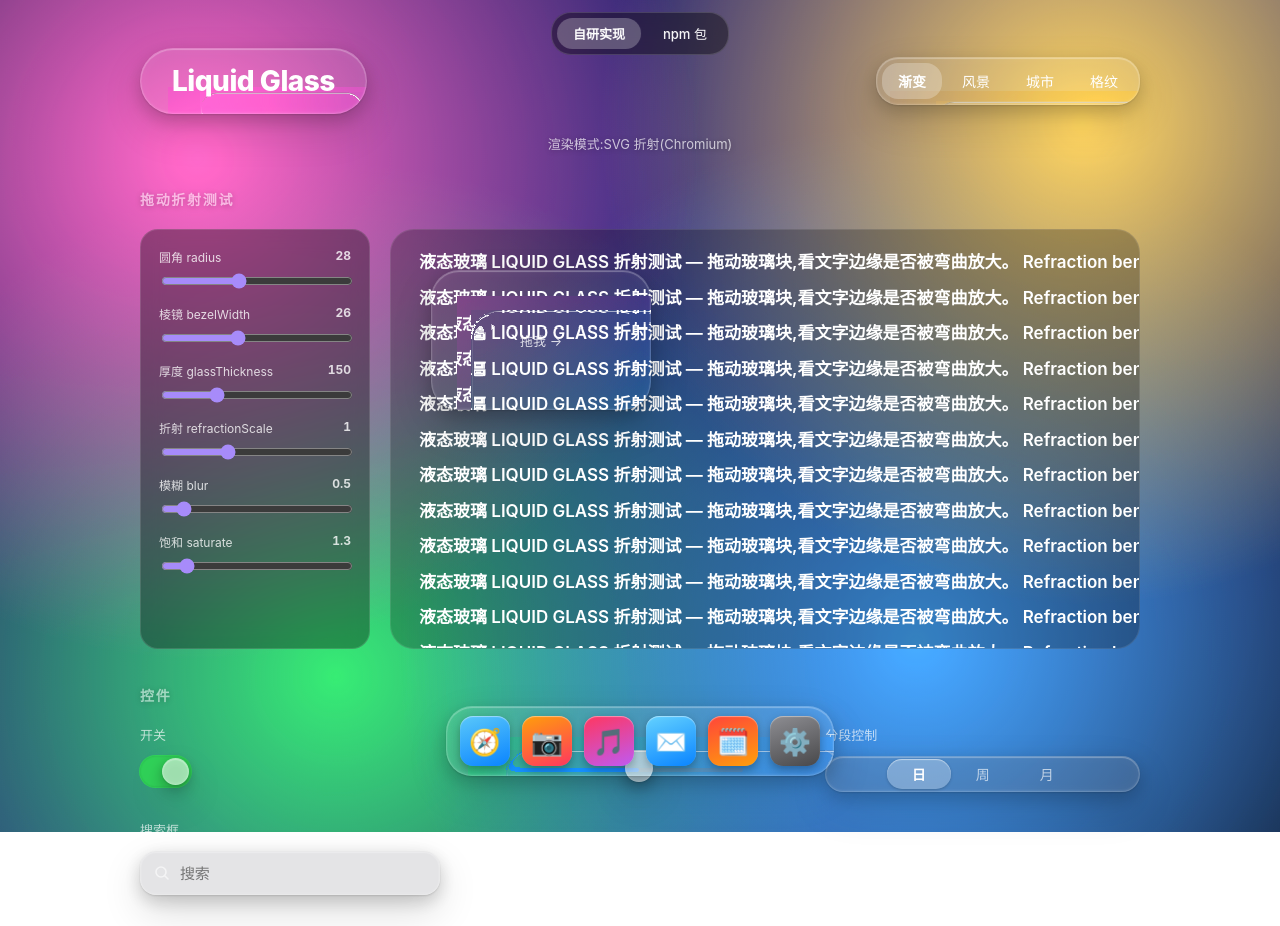
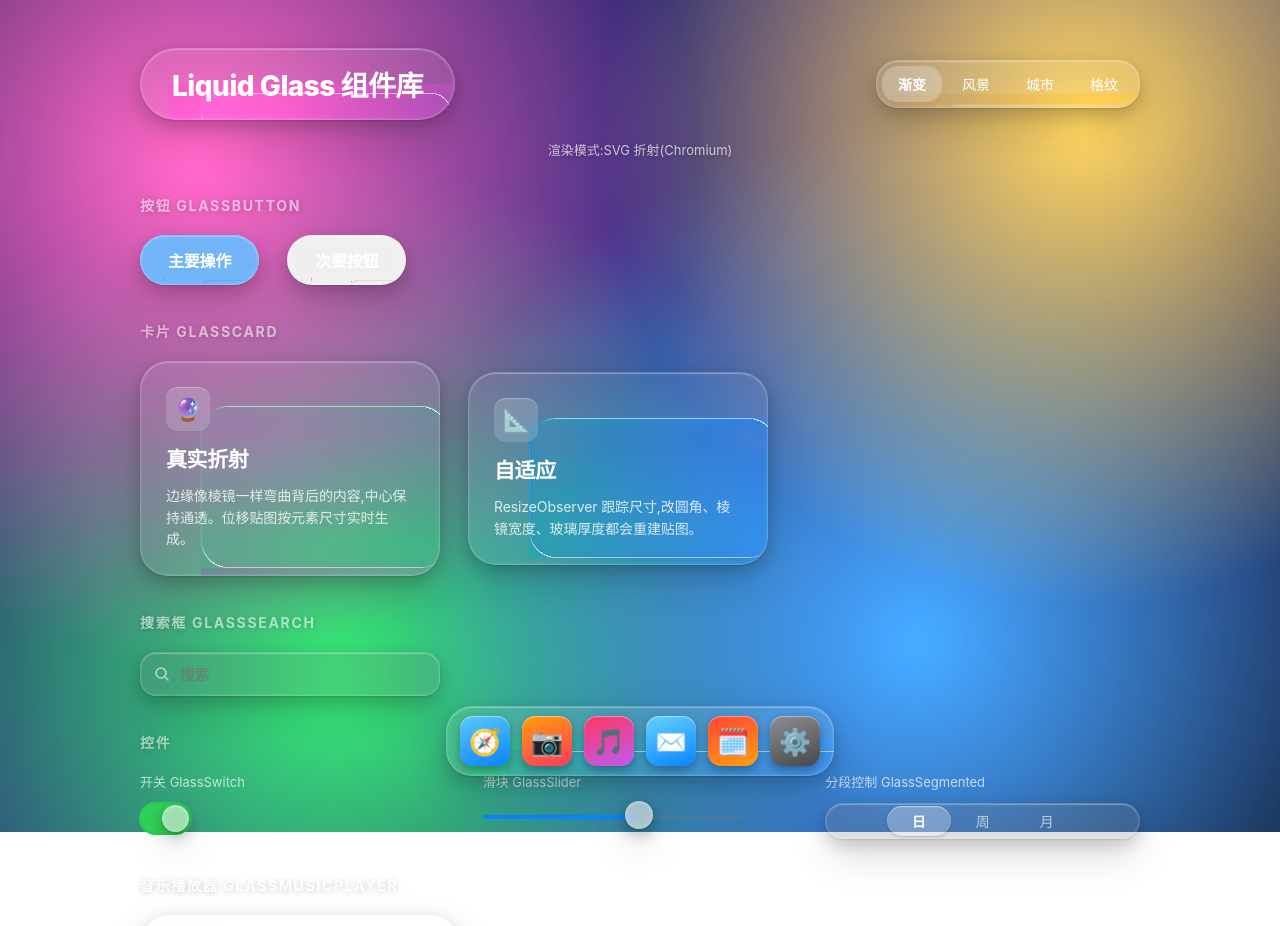
Before and after one commit to xiaojiaenen/liquid-glass, a React (Vite) app: page / in a window 1280 px wide. Shown: the top 926 px of the page. Built offline with nearby package versions, Linux system fonts and the light colour scheme.

Commit message:
新增组件展示页:集中展示所有液态玻璃组件

```diff
--- /dev/null
+++ b/src/demo/Components.tsx
@@ -0,0 +1,166 @@
+import { useState } from 'react'
+import { LiquidGlass } from '../lib/LiquidGlass'
+import { GlassButton } from '../components/GlassButton'
+import { GlassCard } from '../components/GlassCard'
+import { GlassSearch } from '../components/GlassSearch'
+import { GlassSwitch } from '../components/GlassSwitch'
+import { GlassSlider } from '../components/GlassSlider'
+import { GlassSegmented } from '../components/GlassSegmented'
+import { GlassMusicPlayer } from '../components/GlassMusicPlayer'
+import { GlassNotification } from '../components/GlassNotification'
+import { Dock } from '../components/Dock'
+import { supportsSvgBackdrop } from '../lib/capabilities'
+
+const backgrounds = [
+  {
+    name: '渐变',
+    css: 'radial-gradient(circle at 18% 22%, #ff6ec7 0%, transparent 38%), radial-gradient(circle at 82% 18%, #ffd86b 0%, transparent 36%), radial-gradient(circle at 70% 78%, #4facfe 0%, transparent 44%), radial-gradient(circle at 28% 82%, #43e97b 0%, transparent 42%), linear-gradient(135deg, #1e1b4b 0%, #312e81 50%, #0f172a 100%)',
+  },
+  {
+    name: '风景',
+    css: 'url(https://images.unsplash.com/photo-1506744038136-46273834b3fb?w=1600&q=80) center/cover',
+  },
+  {
+    name: '城市',
+    css: 'url(https://images.unsplash.com/photo-1480714378408-67cf0d13bc1b?w=1600&q=80) center/cover',
+  },
+  {
+    name: '格纹',
+    css: 'repeating-linear-gradient(45deg, #1e293b 0 28px, #334155 28px 56px), repeating-linear-gradient(-45deg, rgba(255,255,255,0.04) 0 28px, transparent 28px 56px)',
+  },
+]
+
+export function Components() {
+  const [bg, setBg] = useState(0)
+  const supported = supportsSvgBackdrop()
+
+  return (
+    <div className="stage">
+      <div className="stage__bg" style={{ background: backgrounds[bg].css }} />
+
+      {/* 顶栏 */}
+      <header className="topbar">
+        <LiquidGlass radius={44} bezelWidth={28} glassThickness={130} refractionScale={1} blur={0.5} style={{ padding: '16px 32px' }}>
+          <h1 style={{ margin: 0, fontSize: 28, fontWeight: 800, letterSpacing: -0.5 }}>
+            Liquid Glass 组件库
+          </h1>
+        </LiquidGlass>
+
+        <LiquidGlass radius={22} bezelWidth={14} glassThickness={70} refractionScale={1} blur={0.5} style={{ padding: 6 }}>
+          <div style={{ display: 'flex', gap: 4 }}>
+            {backgrounds.map((b, i) => (
+              <button
+                key={b.name}
+                onClick={() => setBg(i)}
+                style={{
+                  border: 'none',
+                  borderRadius: 16,
+                  padding: '8px 16px',
+                  fontSize: 14,
+                  cursor: 'pointer',
+                  color: '#fff',
+                  background: bg === i ? 'rgba(255,255,255,0.25)' : 'transparent',
+                  fontWeight: bg === i ? 700 : 500,
+                }}
+              >
+                {b.name}
+              </button>
+            ))}
+          </div>
+        </LiquidGlass>
+      </header>
+
+      <p className="mode-hint">
+        渲染模式:{supported ? 'SVG 折射(Chromium)' : '毛玻璃降级(Safari/Firefox)'}
+      </p>
+
+      {/* 按钮 */}
+      <Section title="按钮 GlassButton">
+        <div className="row">
+          <GlassButton variant="prominent">主要操作</GlassButton>
+          <GlassButton>次要按钮</GlassButton>
+        </div>
+      </Section>
+
+      {/* 卡片 */}
+      <Section title="卡片 GlassCard">
+        <div className="row">
+          <GlassCard title="真实折射" icon="🔮">
+            边缘像棱镜一样弯曲背后的内容,中心保持通透。位移贴图按元素尺寸实时生成。
+          </GlassCard>
+          <GlassCard title="自适应" icon="📐">
+            ResizeObserver 跟踪尺寸,改圆角、棱镜宽度、玻璃厚度都会重建贴图。
+          </GlassCard>
+        </div>
+      </Section>
+
+      {/* 搜索框 */}
+      <Section title="搜索框 GlassSearch">
+        <GlassSearch />
+      </Section>
+
+      {/* 控件 */}
+      <Section title="控件">
+        <div className="control-grid">
+          <Labeled label="开关 GlassSwitch">
+            <GlassSwitch defaultOn />
+          </Labeled>
+          <Labeled label="滑块 GlassSlider">
+            <GlassSlider defaultValue={60} />
+          </Labeled>
+          <Labeled label="分段控制 GlassSegmented">
+            <GlassSegmented />
+          </Labeled>
+        </div>
+      </Section>
+
+      {/* 音乐播放器 */}
+      <Section title="音乐播放器 GlassMusicPlayer">
+        <GlassMusicPlayer />
+      </Section>
+
+      {/* 通知 */}
+      <Section title="通知 GlassNotification">
+        <div className="row">
+          <GlassNotification
+            icon="💬"
+            iconBg="linear-gradient(160deg,#30d158,#34c759)"
+            app="信息"
+            title="新消息"
+            body="液态玻璃的边缘正在折射你身后的世界。"
+          />
+          <GlassNotification
+            icon="📅"
+            iconBg="linear-gradient(160deg,#ff453a,#ff9f0a)"
+            app="日历"
+            time="10:30"
+            title="设计评审"
+            body="30 分钟后在会议室 A,记得带上原型。"
+          />
+        </div>
+      </Section>
+
+      <footer className="dock-wrap">
+        <Dock />
+      </footer>
+    </div>
+  )
+}
+
+function Section({ title, children }: { title: string; children: React.ReactNode }) {
+  return (
+    <section className="section">
+      <h2 className="section__title">{title}</h2>
+      {children}
+    </section>
+  )
+}
+
+function Labeled({ label, children }: { label: string; children: React.ReactNode }) {
+  return (
+    <div className="labeled">
+      <span className="labeled__text">{label}</span>
+      {children}
+    </div>
+  )
+}
--- a/src/main.tsx
+++ b/src/main.tsx
@@ -1,60 +1,10 @@
-import React, { useState } from 'react'
+import React from 'react'
 import ReactDOM from 'react-dom/client'
-import { App } from './demo/App'
-import { PackageDemo } from './demo/PackageDemo'
+import { Components } from './demo/Components'
 import './demo/index.css'
-
-function Root() {
-  // hash 路由:#pkg 显示 npm 包页,否则显示自研实现
-  const [hash, setHash] = useState(window.location.hash)
-  React.useEffect(() => {
-    const on = () => setHash(window.location.hash)
-    window.addEventListener('hashchange', on)
-    return () => window.removeEventListener('hashchange', on)
-  }, [])
-
-  const isPkg = hash === '#pkg'
-
-  return (
-    <>
-      <nav
-        style={{
-          position: 'fixed',
-          top: 12,
-          left: '50%',
-          transform: 'translateX(-50%)',
-          zIndex: 999,
-          display: 'flex',
-          gap: 6,
-          padding: 5,
-          borderRadius: 20,
-          background: 'rgba(0,0,0,0.4)',
-          backdropFilter: 'blur(10px)',
-          border: '1px solid rgba(255,255,255,0.15)',
-        }}
-      >
-        <a href="#" style={tab(!isPkg)}>自研实现</a>
-        <a href="#pkg" style={tab(isPkg)}>npm 包</a>
-      </nav>
-      {isPkg ? <PackageDemo /> : <App />}
-    </>
-  )
-}
-
-function tab(active: boolean): React.CSSProperties {
-  return {
-    textDecoration: 'none',
-    color: '#fff',
-    fontSize: 13,
-    fontWeight: active ? 700 : 500,
-    padding: '6px 16px',
-    borderRadius: 16,
-    background: active ? 'rgba(255,255,255,0.25)' : 'transparent',
-  }
-}
 
 ReactDOM.createRoot(document.getElementById('root')!).render(
   <React.StrictMode>
-    <Root />
+    <Components />
   </React.StrictMode>,
 )
```
